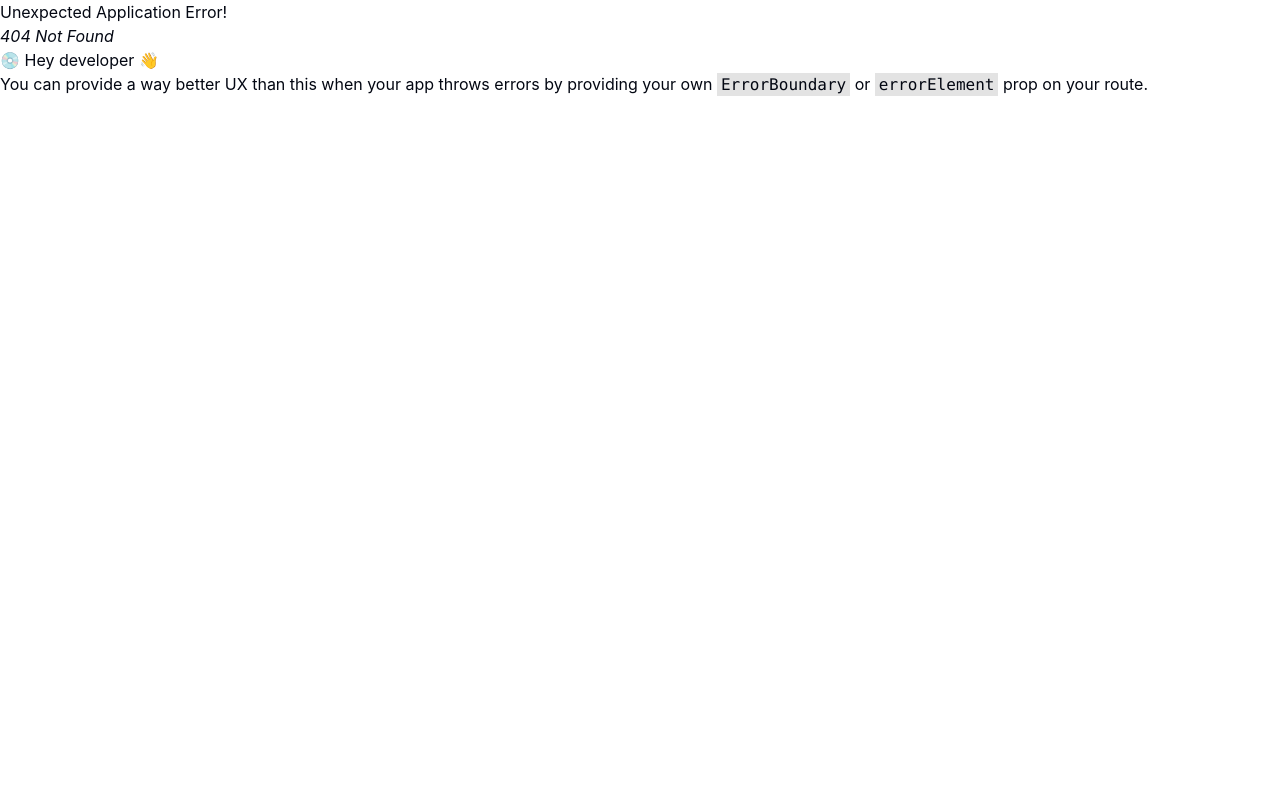
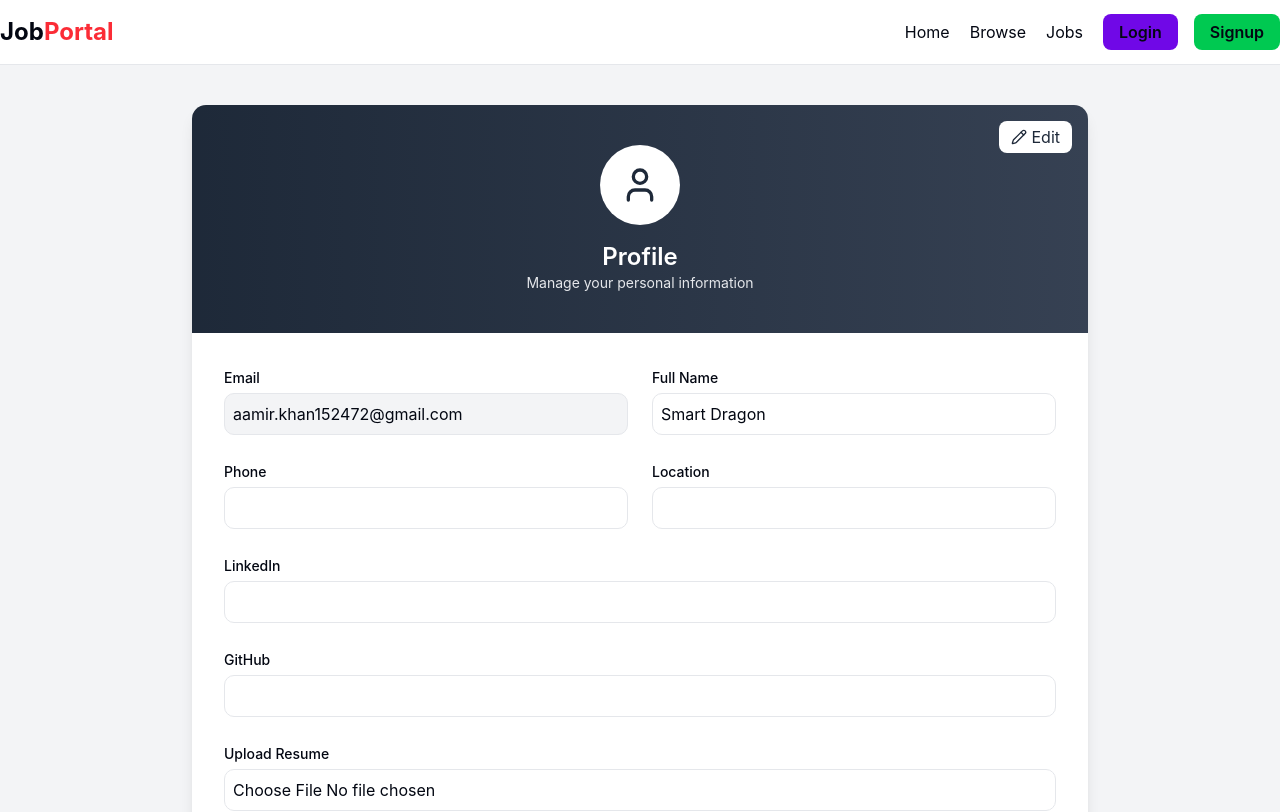
Before and after one commit to AamirKhan844/Kaayra-Job-Portal, a React app in the folder frontend/: page /profile in a window 1280 px wide. Before the commit this address had no page. Shown: the top 812 px of the page. Built offline with nearby package versions, Linux system fonts and the light colour scheme; the HTML template or start-up script is replaced by a standard one.

Commit message:
profile page is completed

```diff
--- a/frontend/src/App.jsx
+++ b/frontend/src/App.jsx
@@ -5,6 +5,7 @@ import Login from "./components/auth/Login";
 import Home from "./components/Home";
 import Signup from "./components/auth/Signup";
 import Jobs from "./components/Jobs";
+import Profile from "./components/Profile";
 
 const App = () => {
   const appRouter = createBrowserRouter([
@@ -24,6 +25,10 @@ const App = () => {
       path: "/jobs",
       element: <Jobs />,
     },
+    {
+      path: "/profile",
+      element: <Profile />,
+    },
   ]);
   return (
     <>
--- a/frontend/src/components/Navbar.jsx
+++ b/frontend/src/components/Navbar.jsx
@@ -12,8 +12,11 @@ import { Avatar, AvatarFallback, AvatarImage } from "@/components/ui/avatar";
 import { Button } from "@/components/ui/button";
 import { LogOut, UserPen } from "lucide-react";
 import { Link } from "react-router-dom";
+import { useDispatch, useSelector } from "react-redux";
 const Navbar = () => {
-  const user = false;
+  const { user } = useSelector((store) => store.auth);
+
+  const handleLogout = () => {};
   return (
     <>
       <div className="bg-white border-b sticky top-0 z-50">
@@ -74,18 +77,25 @@ const Navbar = () => {
                       </div>
                     </div>
                     <div className="flex flex-col gap-2 ">
+                      <Link to={"/profile"}>
                         <Button
                           variant="link"
                           className="cursor-pointer w-fit  text-gray-600"
                         >
                           <UserPen /> Profile
                         </Button>
+                      </Link>
+
+                      <>
+                        <Link>
                           <Button
                             variant="link"
                             className="cursor-pointer w-fit text-gray-600"
                           >
                             <LogOut></LogOut> Logout
                           </Button>
+                        </Link>
+                      </>
                     </div>
                   </PopoverContent>
                 </Popover>
--- /dev/null
+++ b/frontend/src/components/Profile.jsx
@@ -0,0 +1,175 @@
+import React, { useState } from "react";
+import { User, Pencil } from "lucide-react";
+import Navbar from "./Navbar";
+import Footer from "./Footer";
+
+const ProfilePage = () => {
+  const [editMode, setEditMode] = useState(false);
+
+  const [formData, setFormData] = useState({
+    email: "aamir.khan152472@gmail.com",
+    name: "Smart Dragon",
+    phone: "",
+    location: "",
+    linkedin: "",
+    github: "",
+    role: "",
+    resume: null,
+  });
+
+  const handleChange = (e) => {
+    setFormData({
+      ...formData,
+      [e.target.name]: e.target.value,
+    });
+  };
+
+  const handleResumeUpload = (e) => {
+    setFormData({
+      ...formData,
+      resume: e.target.files[0],
+    });
+  };
+
+  const handleSubmit = (e) => {
+    e.preventDefault();
+    console.log(formData);
+  };
+
+  return (
+    <>
+      <Navbar />
+      <div className="bg-gray-100 min-h-screen py-10">
+        <div className="max-w-4xl mx-auto bg-white rounded-xl shadow-lg overflow-hidden">
+          {/* Header */}
+          <div className="bg-gradient-to-r from-gray-800 to-gray-700 text-white text-center py-10 relative">
+            <div className="flex justify-center mb-4">
+              <div className="bg-white text-gray-800 rounded-full p-5">
+                <User size={40} />
+              </div>
+            </div>
+
+            <h1 className="text-2xl font-semibold">Profile</h1>
+            <p className="text-sm text-gray-200">
+              Manage your personal information
+            </p>
+
+            {/* Edit Button */}
+            <button
+              onClick={() => setEditMode(!editMode)}
+              className="absolute top-4 right-4 bg-white text-gray-800 px-3 py-1 rounded-md flex items-center gap-1"
+            >
+              <Pencil size={16} />
+              {editMode ? "Cancel" : "Edit"}
+            </button>
+          </div>
+
+          {/* Form */}
+          <form onSubmit={handleSubmit} className="p-8 grid grid-cols-2 gap-6">
+            {/* Email */}
+            <div>
+              <label className="text-sm font-medium">Email</label>
+              <input
+                name="email"
+                value={formData.email}
+                onChange={handleChange}
+                disabled={!editMode}
+                className="w-full mt-1 border rounded-lg p-2 bg-gray-100"
+              />
+            </div>
+
+            {/* Full Name */}
+            <div>
+              <label className="text-sm font-medium">Full Name</label>
+              <input
+                name="name"
+                value={formData.name}
+                onChange={handleChange}
+                disabled={!editMode}
+                className="w-full mt-1 border rounded-lg p-2"
+              />
+            </div>
+
+            {/* Phone */}
+            <div>
+              <label className="text-sm font-medium">Phone</label>
+              <input
+                name="phone"
+                value={formData.phone}
+                onChange={handleChange}
+                disabled={!editMode}
+                className="w-full mt-1 border rounded-lg p-2"
+              />
+            </div>
+
+            {/* Location */}
+            <div>
+              <label className="text-sm font-medium">Location</label>
+              <input
+                name="location"
+                value={formData.location}
+                onChange={handleChange}
+                disabled={!editMode}
+                className="w-full mt-1 border rounded-lg p-2"
+              />
+            </div>
+
+            {/* LinkedIn */}
+            <div className="col-span-2">
+              <label className="text-sm font-medium">LinkedIn</label>
+              <input
+                name="linkedin"
+                value={formData.linkedin}
+                onChange={handleChange}
+                disabled={!editMode}
+                className="w-full mt-1 border rounded-lg p-2"
+              />
+            </div>
+
+            {/* GitHub */}
+            <div className="col-span-2">
+              <label className="text-sm font-medium">GitHub</label>
+              <input
+                name="github"
+                value={formData.github}
+                onChange={handleChange}
+                disabled={!editMode}
+                className="w-full mt-1 border rounded-lg p-2"
+              />
+            </div>
+
+            {/* Role */}
+
+            {/* Resume Upload */}
+            <div className="col-span-2">
+              <label className="text-sm font-medium">Upload Resume</label>
+
+              <input
+                type="file"
+                accept=".pdf,.doc,.docx"
+                onChange={handleResumeUpload}
+                disabled={!editMode}
+                className="w-full mt-1 border rounded-lg p-2"
+              />
+            </div>
+
+            {/* Save Button */}
+            {editMode && (
+              <div className="col-span-2">
+                <button
+                  type="submit"
+                  className="w-full bg-gray-800 text-white py-3 rounded-lg hover:bg-gray-900"
+                >
+                  Save Changes
+                </button>
+              </div>
+            )}
+          </form>
+        </div>
+      </div>
+      <Footer />
+    </>
+  );
+};
+
+export default ProfilePage;
--- a/frontend/src/components/auth/Login.jsx
+++ b/frontend/src/components/auth/Login.jsx
@@ -5,7 +5,7 @@ import axios from "axios";
 import { USER_API_ENDPOINT } from "@/utils/constant";
 import { toast } from "sonner";
 import { useDispatch, useSelector } from "react-redux";
-import { setLoading } from "@/store/authSlice";
+import { setLoading, setUser } from "@/store/authSlice";
 import { Loader2 } from "lucide-react";
 import Footer from "../Footer";
 
@@ -34,6 +34,7 @@ const Login = () => {
         withCredentials: true,
       });
       console.log(res.data);
+      dispatch(setUser(res.data.user));
       if (res.data.success) {
         toast.success(res.data.message);
       }
--- a/frontend/src/store/authSlice.js
+++ b/frontend/src/store/authSlice.js
@@ -3,13 +3,17 @@ const authSlice = createSlice({
   name: "auth",
   initialState: {
     loading: false,
+    user: null,
   },
   reducers: {
     //actions
     setLoading: (state, action) => {
       state.loading = action.payload;
     },
+    setUser: (state, action) => {
+      state.user = action.payload;
+    },
   },
 });
-export const { setLoading } = authSlice.actions;
+export const { setLoading, setUser } = authSlice.actions;
 export default authSlice.reducer;
```
Lines whose indentation alone changed are shown as unchanged.
